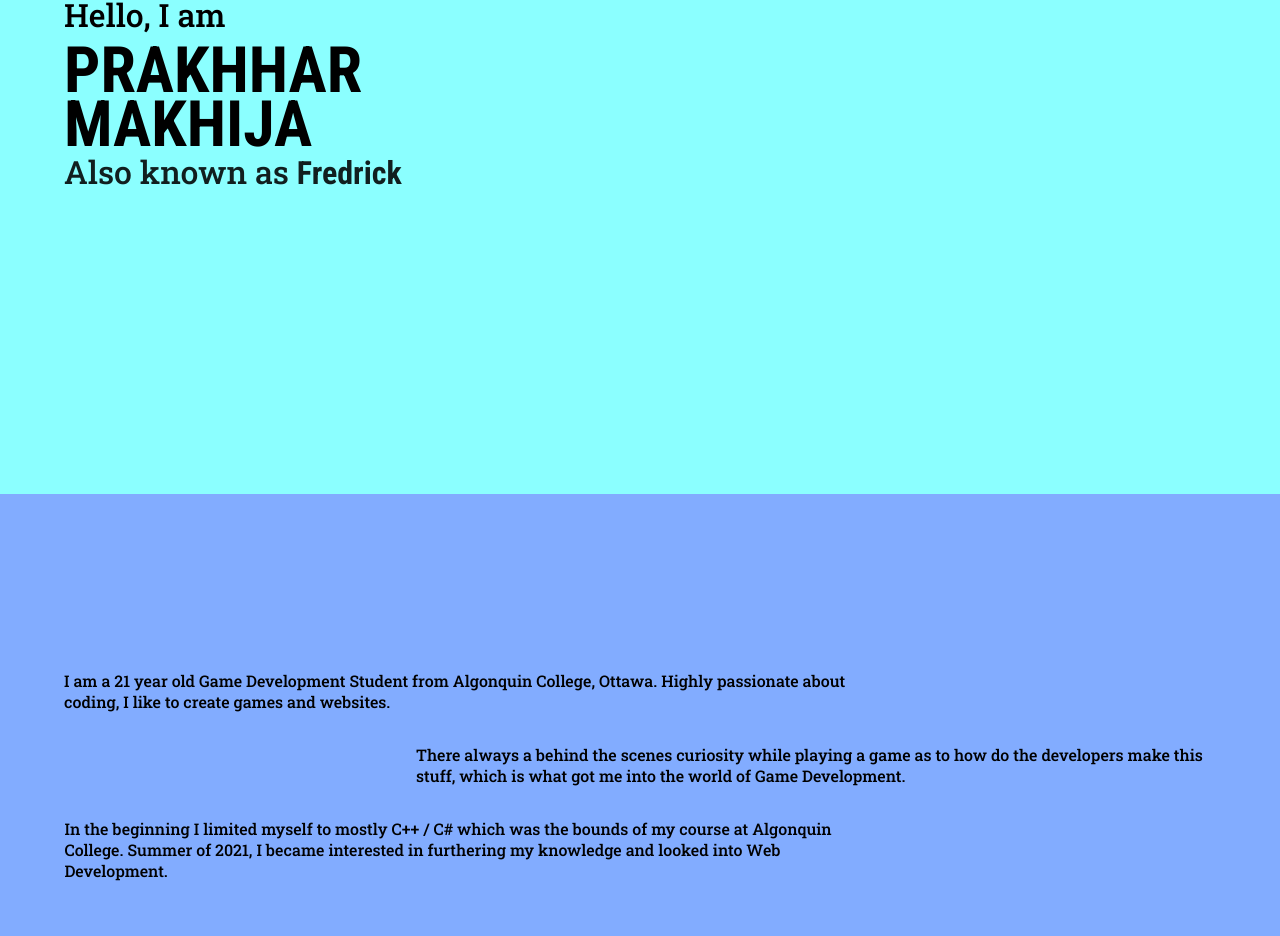
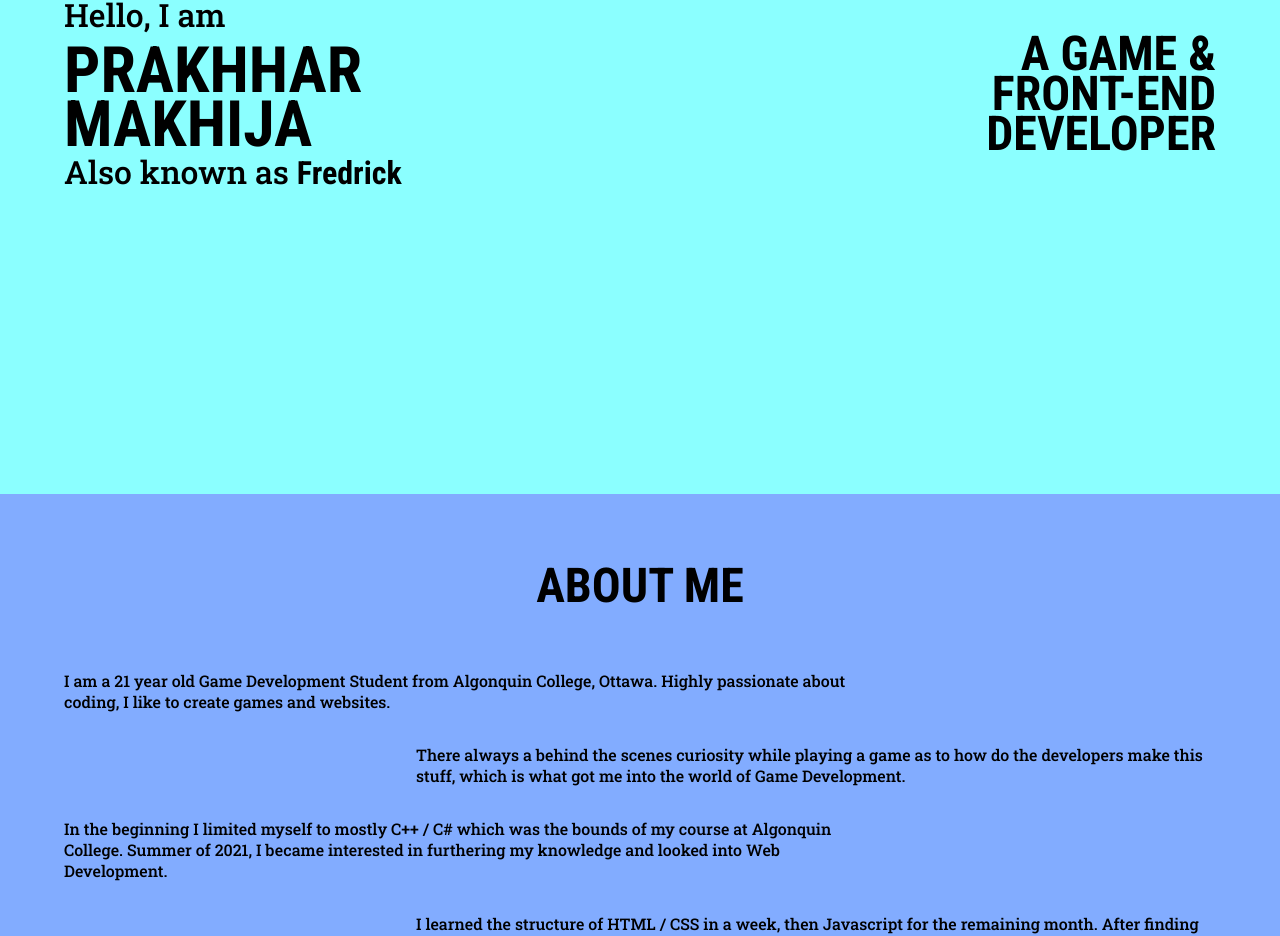
Before and after one commit to fr3drick545/fredfolio4, a React (Create React App) app: page / in a window 1280 px wide. Shown: the part 306-1242 px from the top of the page. Built offline with nearby package versions, Linux system fonts and the light colour scheme.

Commit message:
whileInView works much better

```diff
--- a/src/components/About.js
+++ b/src/components/About.js
@@ -1,23 +1,7 @@
 import React from "react";
-import { motion, useAnimation } from "framer-motion";
-import { UniversalScrollY } from "..";
+import { motion } from "framer-motion";
 
 const About = () => {
-  const controls = useAnimation();
-  window.addEventListener("scroll", () => scrollEvent());
-
-  const scrollEvent = () => {
-    console.log(UniversalScrollY);
-
-    if (UniversalScrollY >= 150) {
-      controls.start("visibleAbout");
-    } else controls.start("hiddenAbout");
-
-    if (UniversalScrollY >= 200) {
-      controls.start("visible");
-    } else controls.start("hidden");
-  };
-
   const variants = {
     visibleAbout: (delayAnim) => ({
       opacity: 1,
@@ -38,9 +22,10 @@ const About = () => {
     <motion.div id="about">
       <motion.h1
         initial="hiddenAbout"
-        animate={controls}
+        whileInView="visibleAbout"
         variants={variants}
         custom={0}
+        viewport={{ once: true }}
         className="about-heading"
       >
         About Me
@@ -49,8 +34,9 @@ const About = () => {
       <motion.div className="about-content">
         <motion.p
           initial={{ opacity: 0, x: 200 }}
-          animate={controls}
+          whileInView="visible"
           variants={Xmove}
+          viewport={{ once: true }}
           custom={1.5}
         >
           I am a 21 year old Game Development Student from Algonquin College,
@@ -59,8 +45,9 @@ const About = () => {
         </motion.p>
         <motion.p
           initial={{ opacity: 0, x: -200 }}
-          animate={controls}
+          whileInView="visible"
           variants={Xmove}
+          viewport={{ once: true }}
           custom={2}
         >
           There always a behind the scenes curiosity while playing a game as to
@@ -69,8 +56,9 @@ const About = () => {
         </motion.p>
         <motion.p
           initial={{ opacity: 0, x: 200 }}
-          animate={controls}
+          whileInView="visible"
           variants={Xmove}
+          viewport={{ once: true }}
           custom={2.5}
         >
           In the beginning I limited myself to mostly C++ / C# which was the
@@ -79,8 +67,9 @@ const About = () => {
         </motion.p>
         <motion.p
           initial={{ opacity: 0, x: -200 }}
-          animate={controls}
+          whileInView="visible"
           variants={Xmove}
+          viewport={{ once: true }}
           custom={3}
         >
           I learned the structure of HTML / CSS in a week, then Javascript for
--- a/src/components/Home.js
+++ b/src/components/Home.js
@@ -1,21 +1,7 @@
 import React from "react";
-import { motion, useAnimation } from "framer-motion";
-import { UniversalScrollY } from "..";
+import { motion } from "framer-motion";
 
 const Home = () => {
-  const controls = useAnimation();
-  window.addEventListener("scroll", () => scrollEvent());
-
-  if (controls) {
-    controls.start("visible");
-  }
-
-  const scrollEvent = () => {
-    if (UniversalScrollY >= -100) {
-      controls.start("visible");
-    } else controls.start("hidden");
-  };
-
   const variants = {
     visible: (delayAnim) => ({
       opacity: 1,
@@ -28,16 +14,18 @@ const Home = () => {
     <motion.div id="home">
       <motion.div
         initial="hidden"
-        animate={controls}
+        whileInView="visible"
         variants={variants}
         custom={0}
+        viewport={{ once: true }}
         className="home-block-1"
       >
         <h3>Hello, I am</h3>
         <motion.h1
           initial="hidden"
-          animate={controls}
+          whileInView="visible"
           variants={variants}
+          viewport={{ once: true }}
           custom={1}
         >
           Prakhhar <br />
@@ -45,8 +33,9 @@ const Home = () => {
         </motion.h1>
         <motion.h3
           initial="hidden"
-          animate={controls}
+          whileInView="visible"
           variants={variants}
+          viewport={{ once: true }}
           custom={2}
         >
           Also known as <span>Fredrick</span>
@@ -55,9 +44,10 @@ const Home = () => {
 
       <motion.div
         initial="hidden"
-        animate={controls}
+        whileInView="visible"
         variants={variants}
         custom={3}
+        viewport={{ once: true }}
         className="home-block-2"
       >
         <h2>
```
